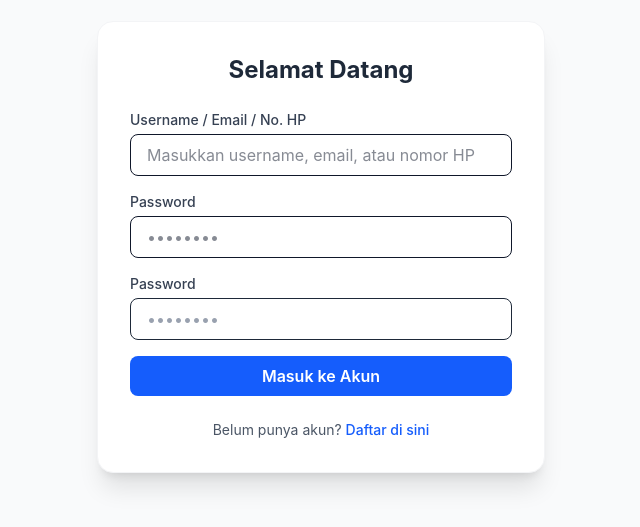
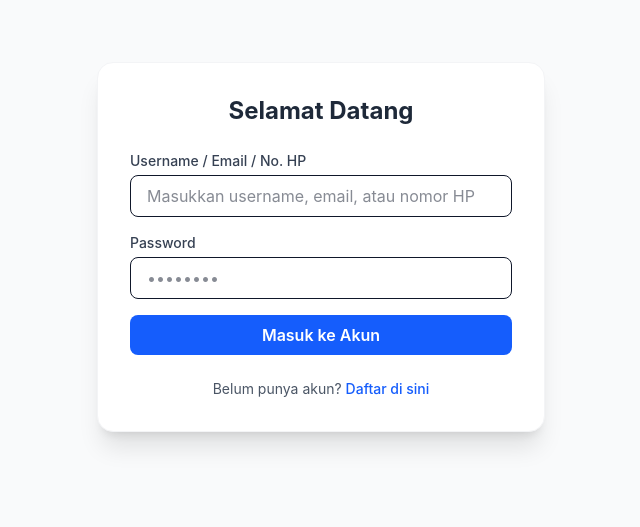
Before and after one commit to advprog-2026-B17-project/yomu-frontend, a Next.js app: page /login in a window 1280 px wide. Shown: the part 153-680 px from the top of the page, without its empty margins (319-959 px from the left). Built offline with nearby package versions, Linux system fonts and the light colour scheme; no server answers.

Commit message:
fix: removed redundant password input field at login page

```diff
--- a/app/login/page.tsx
+++ b/app/login/page.tsx
@@ -71,16 +71,6 @@ export default function Login() {
             />
           </div>
 
-          <div>
-            <label className="block text-sm font-medium text-gray-700 mb-1">Password</label>
-            <input
-              type="password"
-              {...register("password")}
-              className="w-full px-4 py-2 border text-gray-800 rounded-lg focus:ring-2 focus:ring-blue-500 outline-none transition-all placeholder:text-gray-400"
-              placeholder="••••••••"
-            />
-          </div>
-
           <button
             type="submit"
             disabled={isSubmitting}
```
